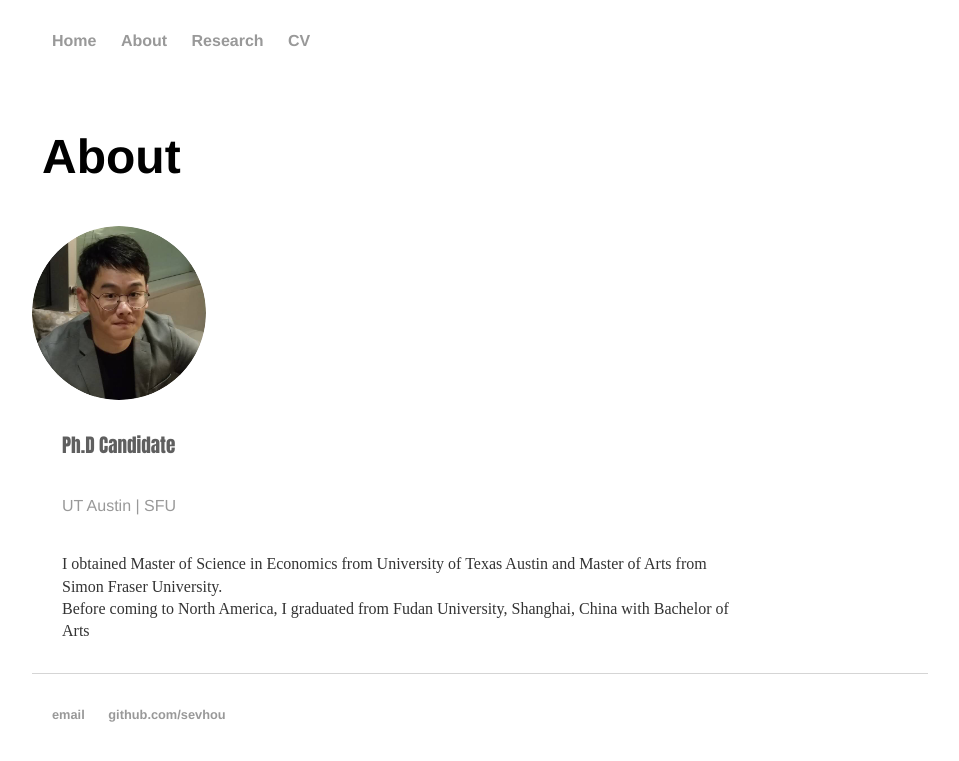
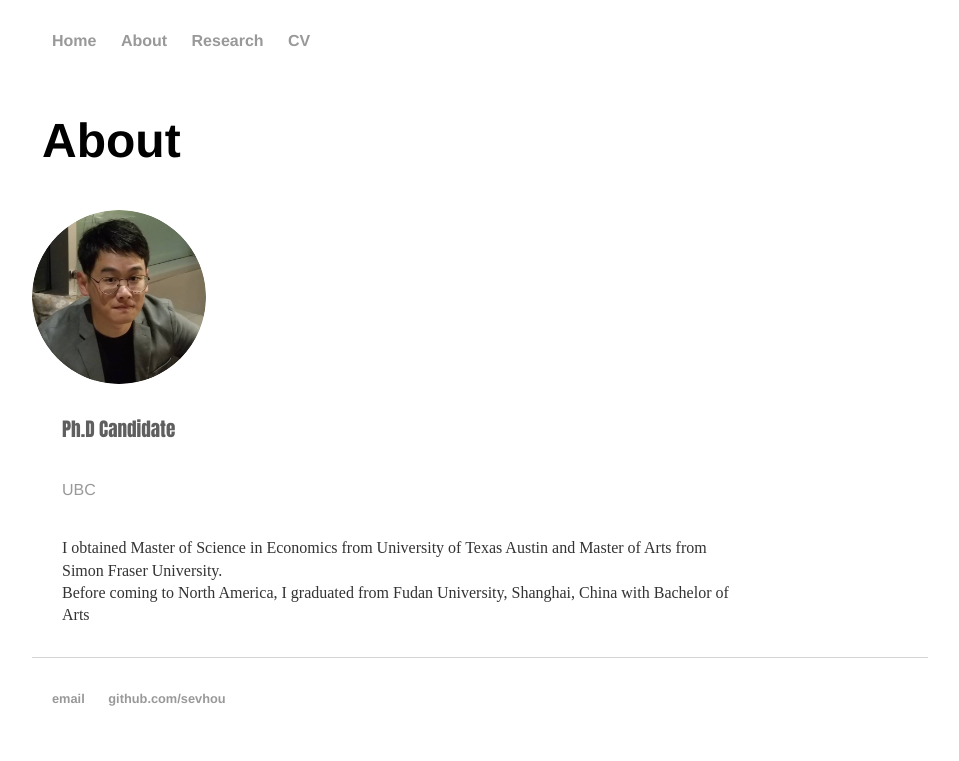
Before and after one commit to sevhou/sevhou.github.io, a Jekyll site: the page built from about/index.html, in a window 1280 px wide, cut to the strip 94-855 px from the top of the page. Shown: the whole strip, without its empty margins (160-1119 px from the left). Built offline with Jekyll 4.4.1, drawn with Linux system fonts in a browser that asks for light colours.

Commit message:
Update index.html

```diff
--- a/about/index.html
+++ b/about/index.html
@@ -2,17 +2,14 @@
 layout: default
 title: About
 ---
-
-<div class="blurb">
-	<h1>About</h1>
-	<img src="WechatIMG3763.png" alt="Avatar" class="avatar">
-
-	<div class="rightblock">
-	<h2>Ph.D Candidate</h2>
-		<p class="light-text">UT Austin  |  SFU </p>
-		<p> I obtained Master of Science in Economics from University of Texas Austin and Master of Arts from Simon Fraser University.
-			<br>Before coming to North America, I graduated from Fudan University, Shanghai, China with Bachelor of Arts</p>
-	</div>
-
+<h1>About</h1>
+	<div class="blurb">
+		<img src="WechatIMG3763.png" alt="Avatar" class="avatar">
+		<div class="rightblock">
+			<h2>Ph.D Candidate</h2>
+			<p class="light-text">UBC</p>
+			<p>I obtained Master of Science in Economics from University of Texas Austin and Master of Arts from Simon Fraser University.
+				<br>Before coming to North America, I graduated from Fudan University, Shanghai, China with Bachelor of Arts</p>
+		</div><!-- /.rightblock -->
 
 </div><!-- /.blurb -->
```
